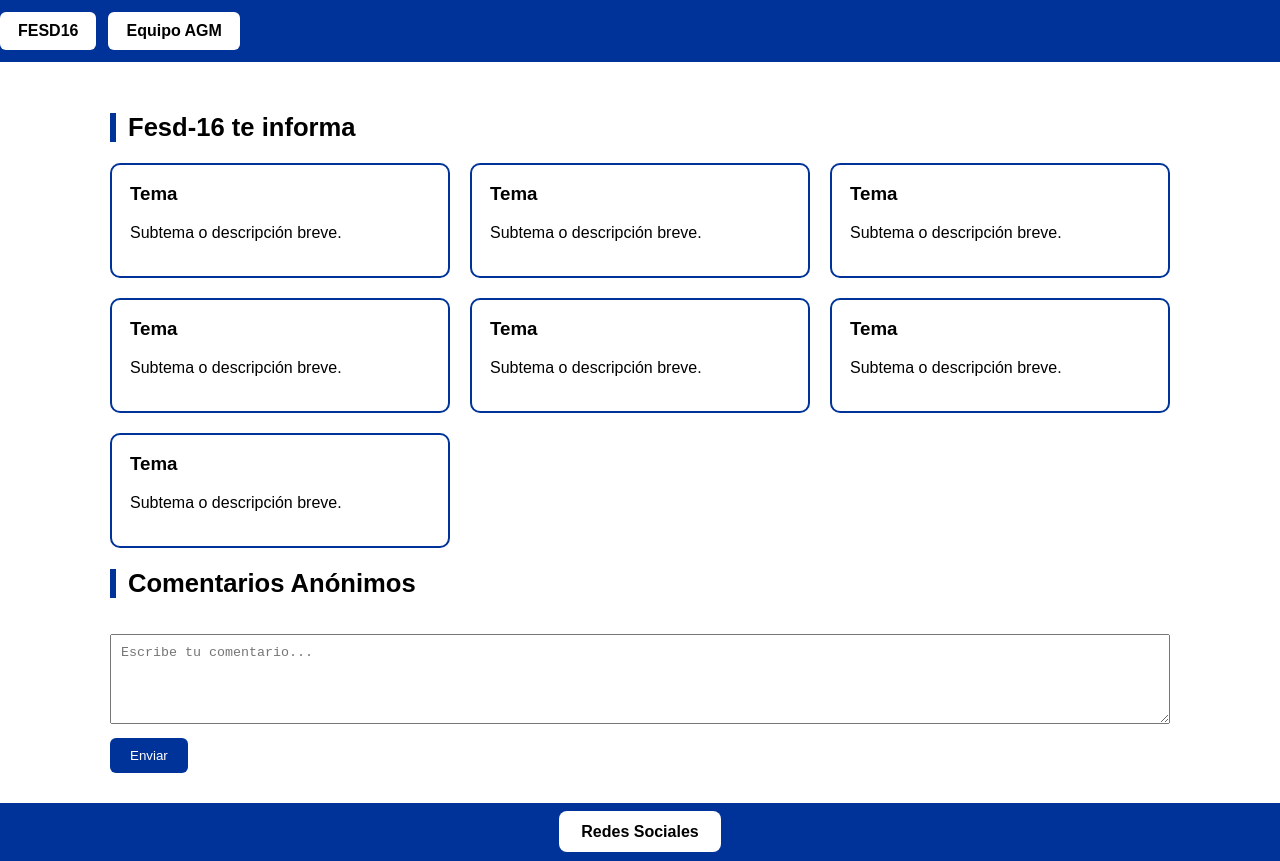
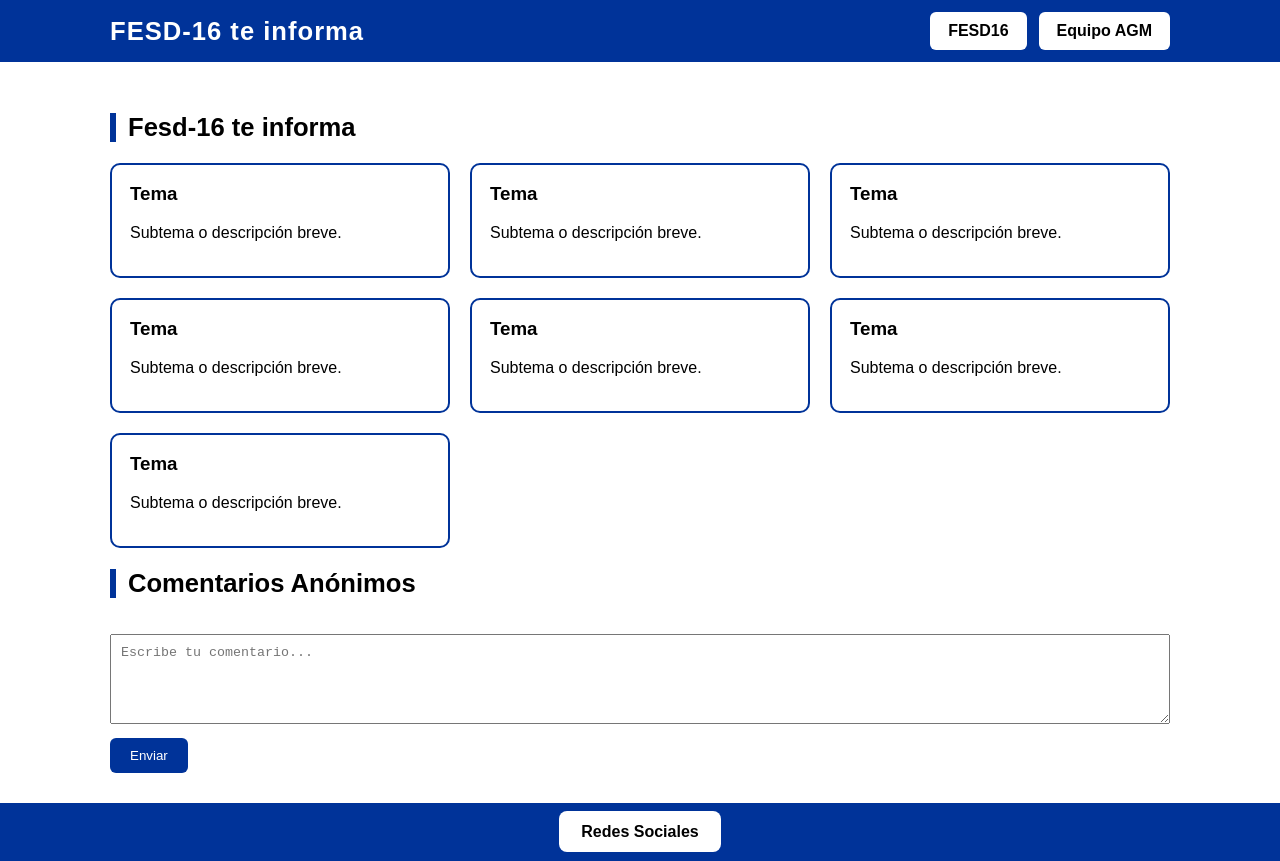
Before and after one commit to agm-k/fesd-16, a plain HTML site: page index.html in a window 1280 px wide. Drawn offline with Linux system fonts and the light colour scheme; no server answers.

Commit message:
Update index.html

```diff
--- a/index.html
+++ b/index.html
@@ -9,6 +9,8 @@
 <body>
 
 <header class="top-bar">
+   <div class="header-content">
+    <div class="site-title">FESD-16 te informa</div>
     <nav class="nav-buttons">
       <a href="fesd.html" class="btn">FESD16</a>
       <a href="agm.html" class="btn">Equipo AGM</a>
```
